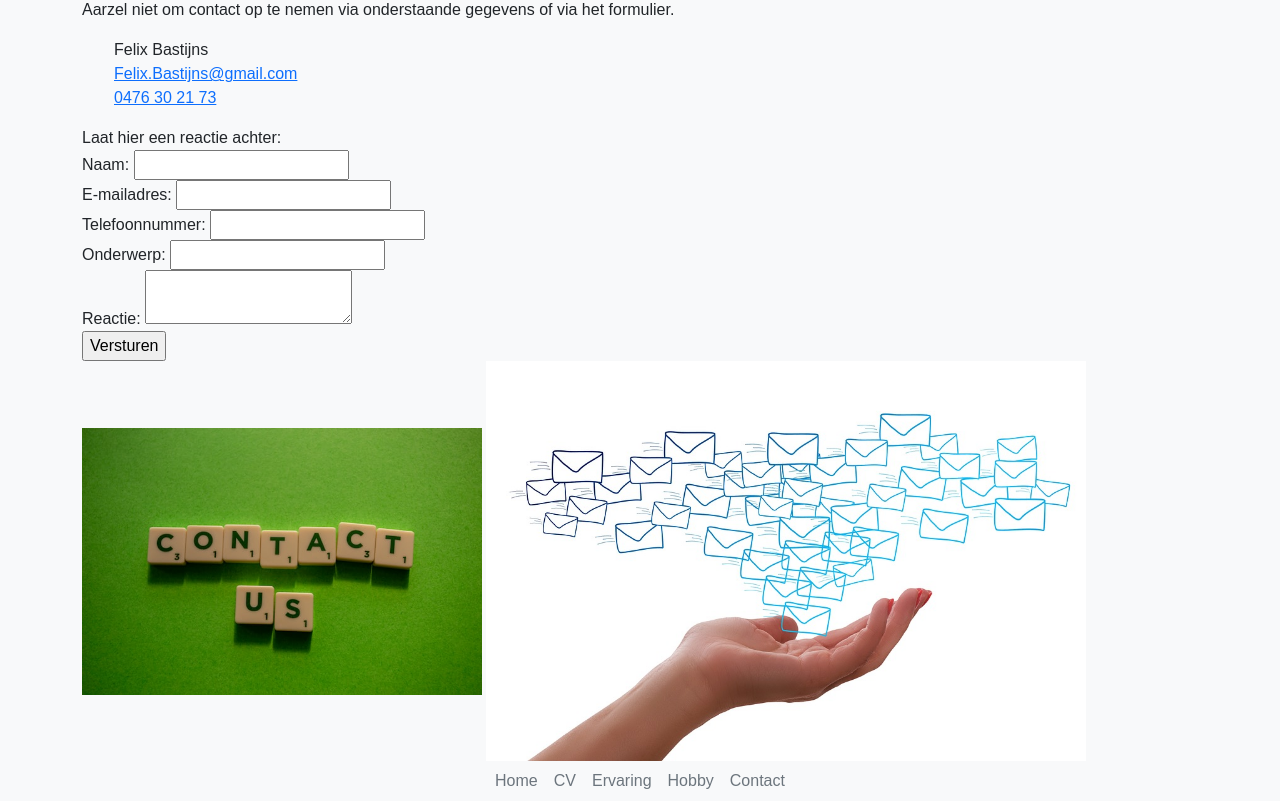
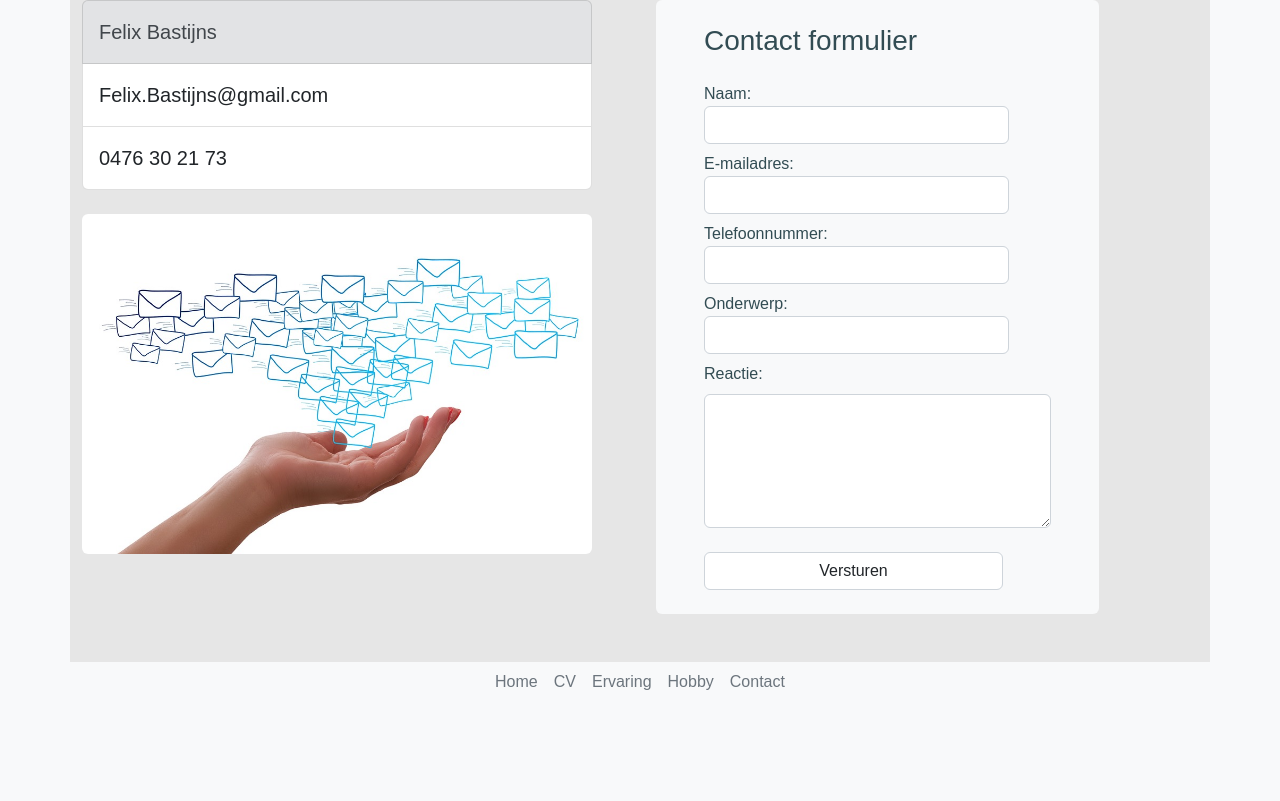
Before and after one commit to Felix5746/Project-1, a plain HTML site: page contact.html in a window 1280 px wide. Shown: the part 687-1488 px from the top of the page. After the commit the page ends 1389 px from the top, so only its background shows below. Drawn offline with nearby package versions, Linux system fonts and the light colour scheme.

Commit message:
Opmaak Contactpagina

```diff
--- a/contact.html
+++ b/contact.html
@@ -16,7 +16,7 @@
     />
   </head>
 
-  <body  class="bg-light">
+  <body class="bg-light">
     <img class="img-fluid" src="img/Banner.jpg" alt="" />
     <nav class="navbar navbar-expand-lg bg-light">
       <div class="container-fluid">
@@ -57,29 +57,38 @@
 
     <main class="bg-light">
       <div class="container">
-        <h2>Contact</h2>
+        <div class="row bg-light2">
+          <div class="col-lg-6 my-5 pe-5">
 
-        <p>
-          Aarzel niet om contact op te nemen via onderstaande gegevens of via
-          het formulier.
-        </p>
+            <div class="list-group list-group mb-4">
+              <div class="py-3 list-group-item list-group-item-secondary fs-5 color-green" aria-current="true">
+                Felix Bastijns
+              </div>
 
-        <ul style="list-style: none">
-          <li>Felix Bastijns</li>
-          <li>
-            <a href="mailto:felix.bastijns@gmail.com"
+                <a class="list-group-item list-group-item-action list-group-item-white py-3 fs-5 color-green" href="mailto:felix.bastijns@gmail.com"
                   >Felix.Bastijns@gmail.com</a
                 >
-          </li>
-          <li><a href="tel:0032476302173">0476 30 21 73</a></li>
-        </ul>
 
+                <a class="list-group-item list-group-item-action list-group-item-white py-3 fs-5 color-green" href="tel:0032476302173">0476 30 21 73</a>
+
+            </div>
+
+            <img
+          src="img/email.jpg"
+          alt="Hand met vele brieven boven"
+          title="E-mail"
+          class="img-fluid rounded"
+        />
+          </div>
+          <div class="col-lg-5 px-3 my-5">
             <form
             action="https://tm-statweb.be/sendmail.php"
             method="post"
             title="Laat hier een reactie achter"
+            class="bg-light rounded pb-4"
             >
-          <label>Laat hier een reactie achter:</label>
+            <h3 class="ms-5 pt-4 pb-3">Contact formulier</h3>
+
             <input
               type="email"
               name="studentemail"
@@ -88,56 +97,53 @@
               hidden
             />
             <div>
-            <label for="naam">
+              <label for="naam" class="form-label px-5">
                 Naam:
-              <input type="text" name="naam" id="naam" required />
+                <input type="text" class="px-5 form-control" name="naam" id="naam" required />
               </label>
             </div>
 
             <div>
-            <label for="email">
+              <label for="email" class="form-label px-5">
                 E-mailadres:
-              <input type="email" name="email" id="email" required />
+                <input type="email" class="form-control px-5" name="email" id="email" required />
               </label>
             </div>
 
             <div>
-            <label for="telefoon">
+              <label for="telefoon" class="form-label px-5">
                 Telefoonnummer:
-              <input type="tel" name="telefoon" id="telefoon" />
+                <input type="tel" class="form-control px-5" name="telefoon" id="telefoon" />
               </label>
             </div>
 
             <div>
-            <label for="onderwerp">
+              <label for="onderwerp" class="form-label px-5">
                 Onderwerp:
-              <input type="text" name="onderwerp" id="onderwerp" />
+                <input type="text" class="form-control px-5" name="onderwerp" id="onderwerp" />
               </label>
             </div>
 
-          <div>
-            <label for="reactie">
+            <label for="reactie" class="form-label px-5">
               Reactie:
-              <textarea name="reactie" id="reactie" required></textarea>
             </label>
+            <div class="ms-5 me-5 mb-4">
+                <textarea name="reactie" class="form-control" rows="5" required></textarea>
+
             </div>
-          <div>
-            <input type="submit" value="Versturen" />
+
+            <div class="me-5 px-5">
+              <input type="submit" class="form-control" value="Versturen"/>
             </div>
+
           </form>
 
-        <img
-          src="img/contact_2.jpg"
-          alt="Scrabble letters die'Contact us spellen'"
-          title="Contact"
-          width="400"
-        />
-        <img
-          src="img/email.jpg"
-          alt="Hand met vele brieven boven"
-          title="E-mail"
-          width="600"
-        />
+          </div>
+          <div class="col-lg-1 "></div>
+        </div>
+
+
+
       </div>
     </main>
     <div class="container bg-light">
--- a/default.css
+++ b/default.css
@@ -7,6 +7,10 @@
     background-color:#d7e6e8;
    color: rgb(39, 68, 84);
 
+}
+
+color-green{
+    color: rgb(39, 68, 84);
 }
 
 .bg-light1{
```
Lines whose indentation alone changed are shown as unchanged.
